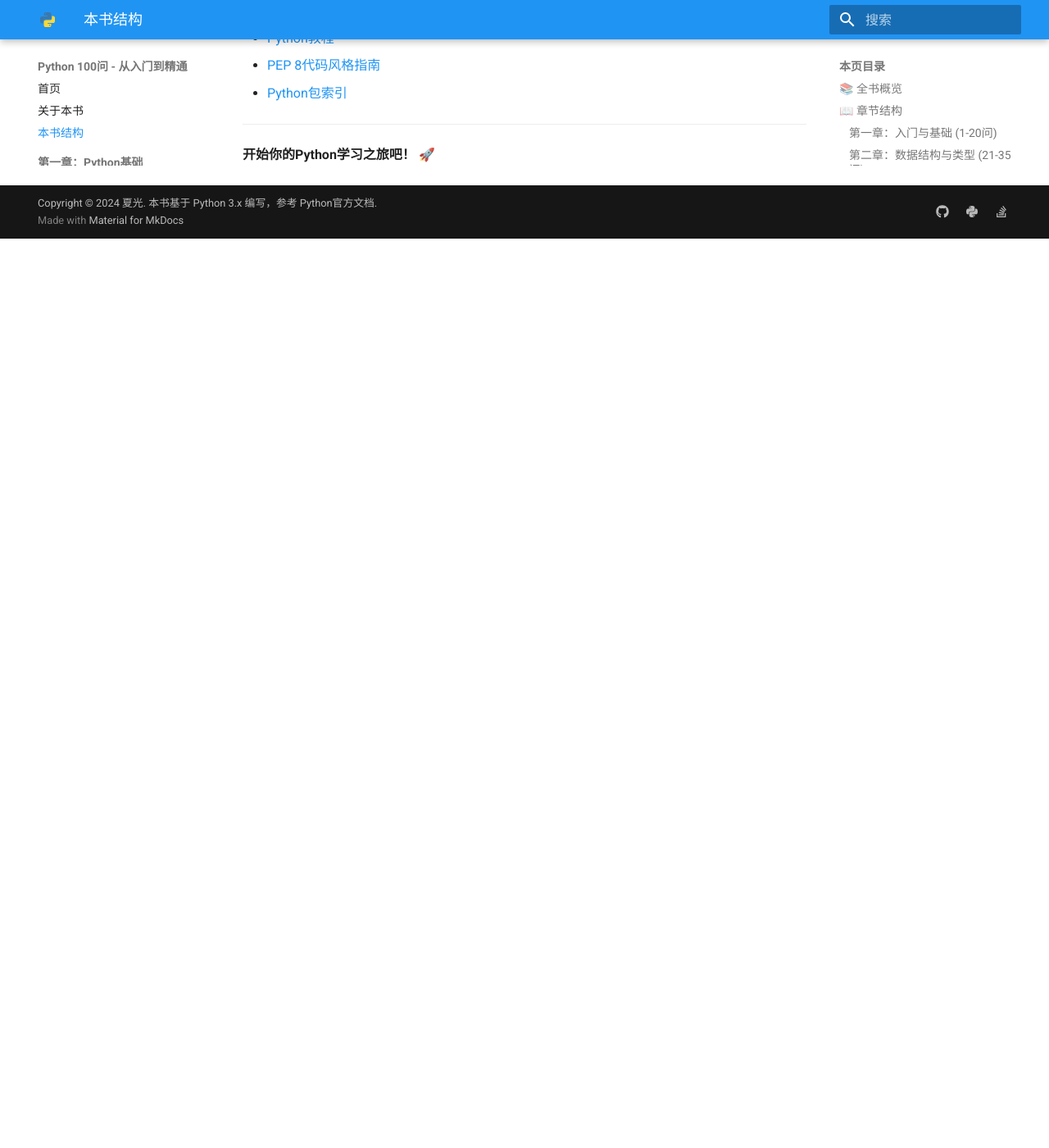
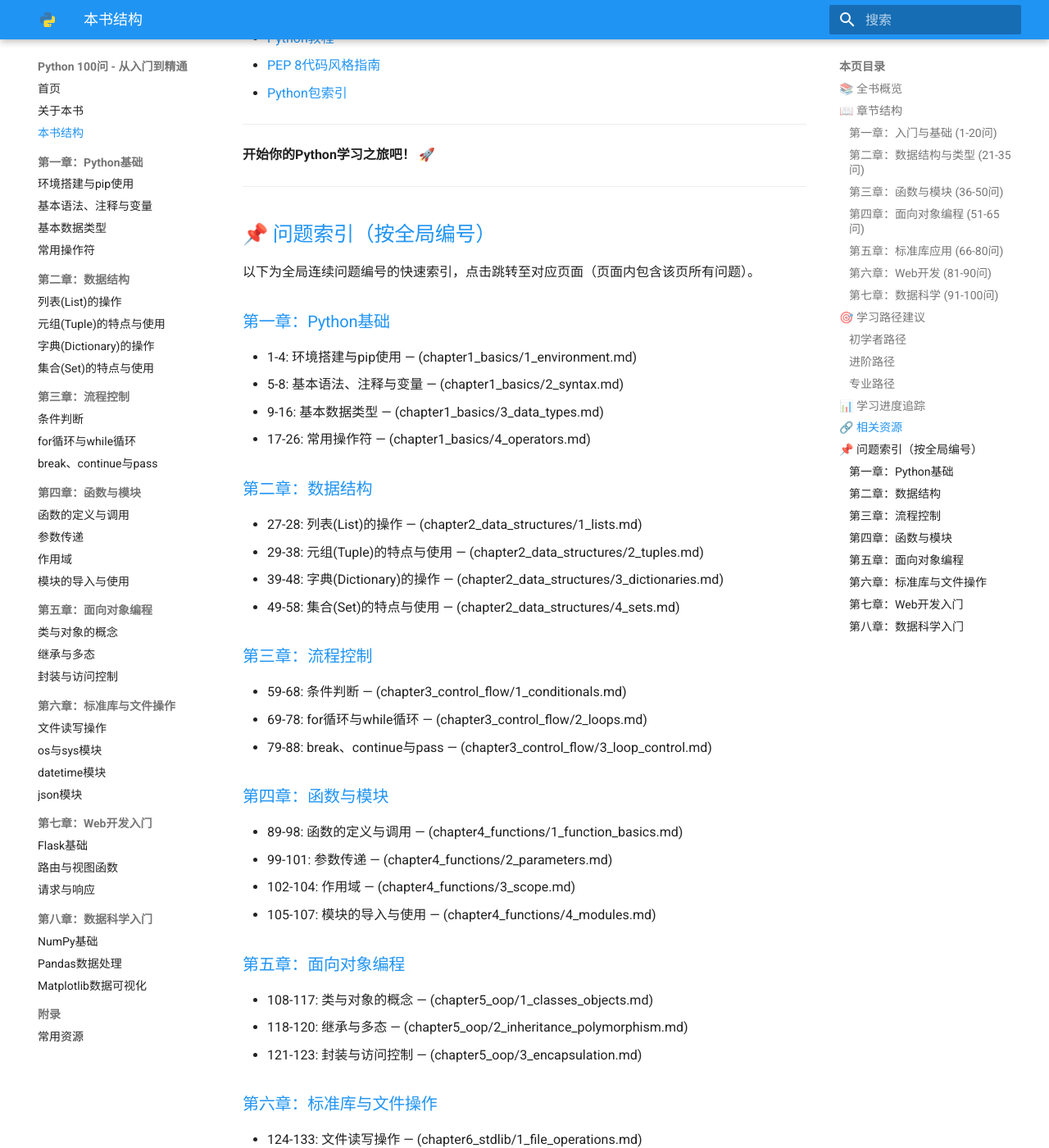
Before and after one commit to addname/python100, an MkDocs documentation site: the page built from docs/structure.md, in a window 1280 px wide and 1400 px high, scrolled down 3089 px. Shown: the whole window at 82% size. Built offline with MkDocs 1.6.1 and Material for MkDocs 9.7.7, drawn with Linux system fonts in a browser that asks for light colours; the version menu is left out; before the commit the page ends 3380 px from its top, so only the background shows below that; some of the changed text lies outside the part shown.

Commit message:
将‘问题索引’融合进《本书结构》\n- 在 docs/structure.md 追加全局问题索引(1-188)\n- 从导航中移除单独的‘问题索引’项，集中到‘本书结构’页面

```diff
--- a/docs/structure.md
+++ b/docs/structure.md
@@ -157,3 +157,55 @@
 ---
 
 **开始你的Python学习之旅吧！** 🚀
+
+---
+
+## 📌 问题索引（按全局编号）
+
+以下为全局连续问题编号的快速索引，点击跳转至对应页面（页面内包含该页所有问题）。
+
+### 第一章：Python基础
+- 1-4: 环境搭建与pip使用 — (chapter1_basics/1_environment.md)
+- 5-8: 基本语法、注释与变量 — (chapter1_basics/2_syntax.md)
+- 9-16: 基本数据类型 — (chapter1_basics/3_data_types.md)
+- 17-26: 常用操作符 — (chapter1_basics/4_operators.md)
+
+### 第二章：数据结构
+- 27-28: 列表(List)的操作 — (chapter2_data_structures/1_lists.md)
+- 29-38: 元组(Tuple)的特点与使用 — (chapter2_data_structures/2_tuples.md)
+- 39-48: 字典(Dictionary)的操作 — (chapter2_data_structures/3_dictionaries.md)
+- 49-58: 集合(Set)的特点与使用 — (chapter2_data_structures/4_sets.md)
+
+### 第三章：流程控制
+- 59-68: 条件判断 — (chapter3_control_flow/1_conditionals.md)
+- 69-78: for循环与while循环 — (chapter3_control_flow/2_loops.md)
+- 79-88: break、continue与pass — (chapter3_control_flow/3_loop_control.md)
+
+### 第四章：函数与模块
+- 89-98: 函数的定义与调用 — (chapter4_functions/1_function_basics.md)
+- 99-101: 参数传递 — (chapter4_functions/2_parameters.md)
+- 102-104: 作用域 — (chapter4_functions/3_scope.md)
+- 105-107: 模块的导入与使用 — (chapter4_functions/4_modules.md)
+
+### 第五章：面向对象编程
+- 108-117: 类与对象的概念 — (chapter5_oop/1_classes_objects.md)
+- 118-120: 继承与多态 — (chapter5_oop/2_inheritance_polymorphism.md)
+- 121-123: 封装与访问控制 — (chapter5_oop/3_encapsulation.md)
+
+### 第六章：标准库与文件操作
+- 124-133: 文件读写操作 — (chapter6_stdlib/1_file_operations.md)
+- 134-136: os与sys模块 — (chapter6_stdlib/2_os_sys.md)
+- 137-139: datetime模块 — (chapter6_stdlib/3_datetime.md)
+- 140-142: json模块 — (chapter6_stdlib/4_json.md)
+
+### 第七章：Web开发入门
+- 143-152: Flask基础 — (chapter7_web/1_flask_basics.md)
+- 153-155: 路由与视图函数 — (chapter7_web/2_routes_views.md)
+- 156-158: 请求与响应 — (chapter7_web/3_request_response.md)
+
+### 第八章：数据科学入门
+- 159-168: NumPy基础 — (chapter8_datascience/1_numpy.md)
+- 169-178: Pandas数据处理 — (chapter8_datascience/2_pandas.md)
+- 179-188: Matplotlib数据可视化 — (chapter8_datascience/3_matplotlib.md)
+
+> 索引目前连续至问题188。新增问题请从189开始递增，并同步更新此处索引。
--- a/mkdocs.yml
+++ b/mkdocs.yml
@@ -43,7 +43,6 @@ nav:
     - NumPy基础: chapter8_datascience/1_numpy.md
     - Pandas数据处理: chapter8_datascience/2_pandas.md
     - Matplotlib数据可视化: chapter8_datascience/3_matplotlib.md
-  - 问题索引: questions_index.md
   - 附录:
     - 常用资源: appendix/resources.md
 
```
